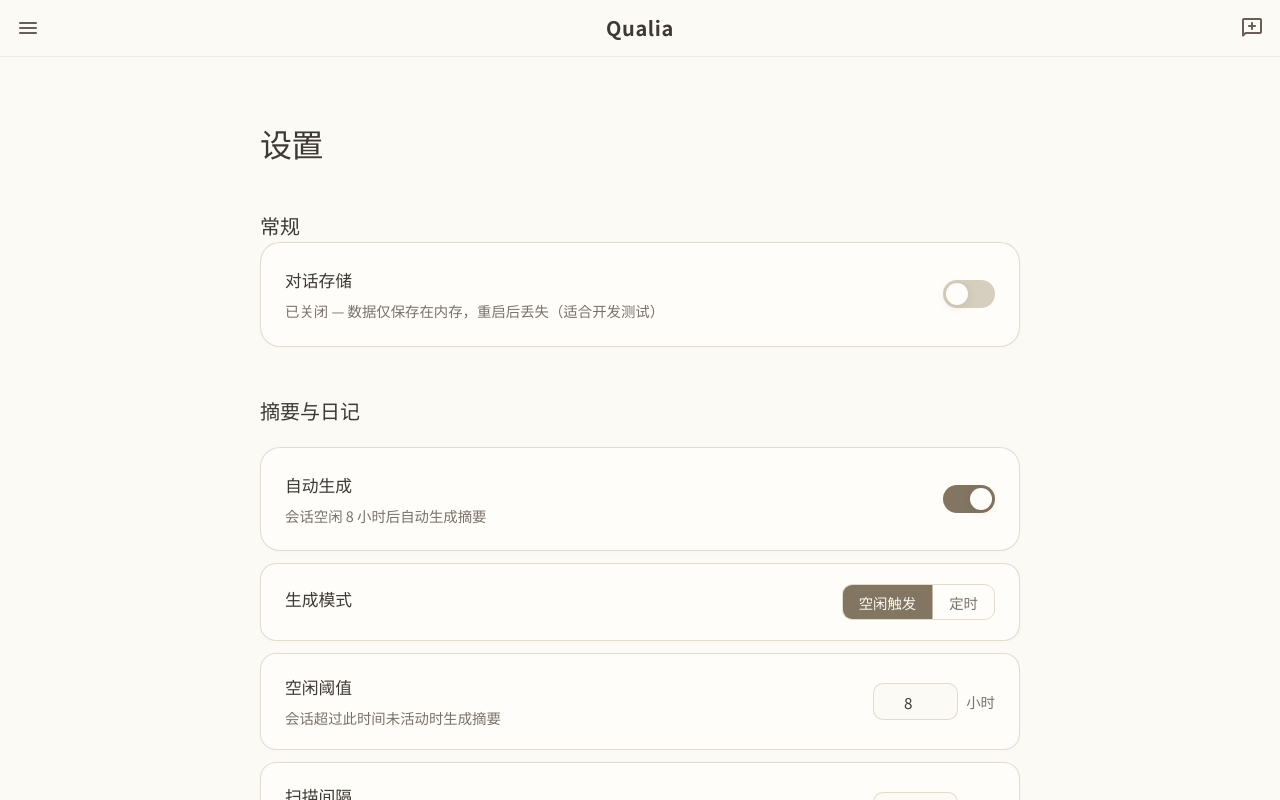
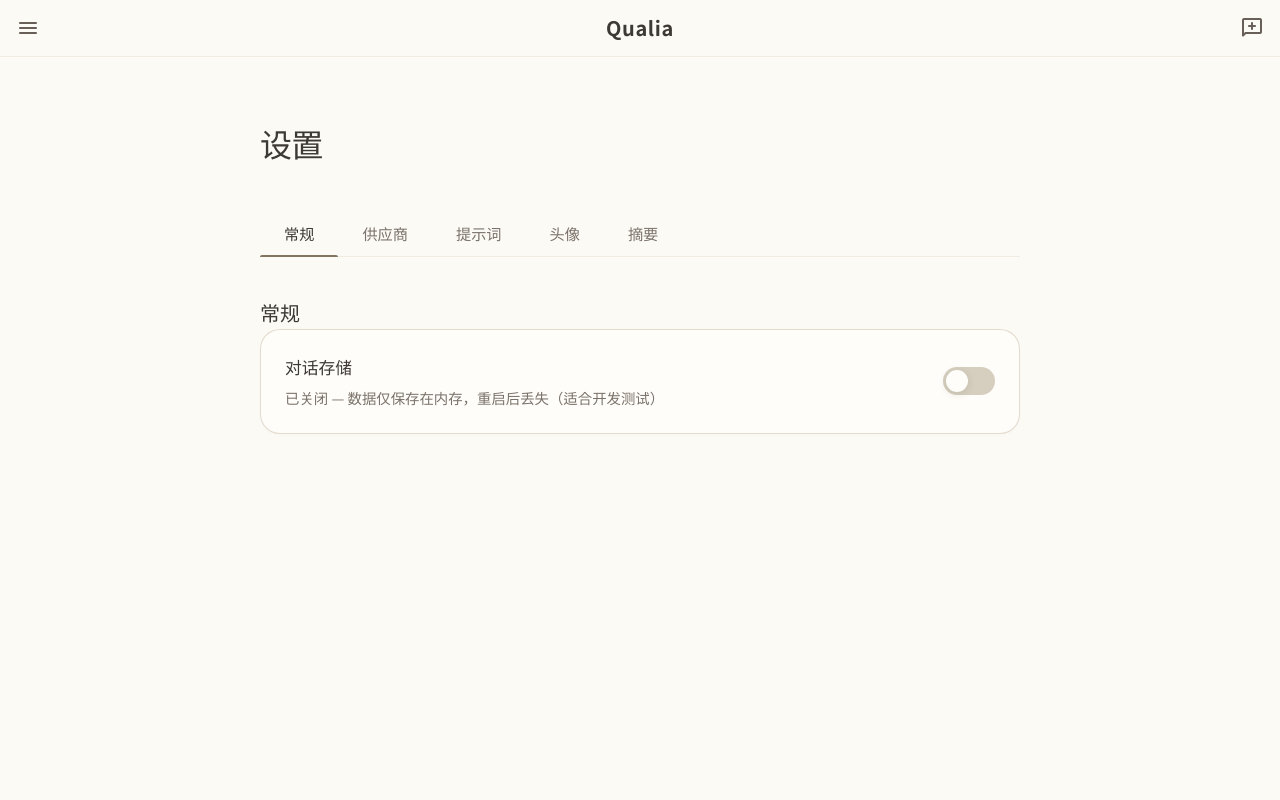
Before and after one commit to Gatanot/Qualia, a SvelteKit app: page /settings in a window 1280 px wide. Built offline with nearby package versions, Linux system fonts and the light colour scheme.

Commit message:
fix: 修复 fork 机制 parent_id 方向并移除摘要注入，设置页改为顶栏切换

```diff
--- a/src/lib/agent/context-builder.ts
+++ b/src/lib/agent/context-builder.ts
@@ -75,10 +75,7 @@
 		providerConfig: ProviderConfig,
 		systemPrompt?: string
 	): Promise<BuildResult> {
-		const parentSession = await storage.getSession(sessionId);
-		const summary = parentSession?.summary || `（尚未生成会话摘要，来自会话 ${sessionId}）`;
-
-		const newSession = await storage.forkSession(sessionId, summary);
+		const newSession = await storage.forkSession(sessionId);
 
 		const messages = await this.buildMessages(
 			newSession.id,
@@ -90,7 +87,7 @@
 
 		return {
 			messages,
-			forked: { newSessionId: newSession.id, summary }
+			forked: { newSessionId: newSession.id }
 		};
 	}
 
--- a/src/lib/agent/loop.ts
+++ b/src/lib/agent/loop.ts
@@ -49,8 +49,7 @@
 		if (buildResult.forked) {
 			yield {
 				type: 'forked',
-				newSessionId: buildResult.forked.newSessionId,
-				summary: buildResult.forked.summary
+				newSessionId: buildResult.forked.newSessionId
 			};
 		}
 
--- a/src/lib/agent/types.ts
+++ b/src/lib/agent/types.ts
@@ -20,7 +20,7 @@
 	/** 错误 */
 	| { type: 'error'; message: string }
 	/** 会话分叉 */
-	| { type: 'forked'; newSessionId: string; summary: string }
+	| { type: 'forked'; newSessionId: string }
 	/** 本轮对话完成 */
 	| { type: 'done'; messageId: string; usage?: Usage; contextWindow?: number }
 	/** LLM 调用失败，正在重试 */
@@ -33,7 +33,7 @@
 	/** 可直接传入 provider.chat 的消息列表 */
 	messages: Message[];
 	/** 如果触发了分叉，包含新会话信息 */
-	forked?: { newSessionId: string; summary: string };
+	forked?: { newSessionId: string };
 }
 
 /** 确认回调函数签名 */
--- a/src/lib/storage/memory.ts
+++ b/src/lib/storage/memory.ts
@@ -68,21 +68,33 @@
 		}
 	}
 
-	async forkSession(id: string, summary: string): Promise<Session> {
+	async forkSession(id: string): Promise<Session> {
 		const parent = this.sessions.get(id);
 		if (!parent) throw new Error(`会话不存在: ${id}`);
 
 		const newSession = await this.createSession(`[分叉] ${parent.title}`, parent.memory_snapshot);
 		newSession.parent_id = id;
+		newSession.token_count = parent.token_count;
 		this.sessions.set(newSession.id, newSession);
 
-		if (summary) {
-			await this.addMessage(newSession.id, {
+		// 复制父会话全部消息，保持缓存命中的消息序列一致
+		const parentMessages = this.messages.get(id) || [];
+		const copiedMsgs: MessageRecord[] = [];
+		let seq = 0;
+		for (const msg of parentMessages) {
+			seq++;
+			const copy: MessageRecord = {
+				...msg,
+				id: crypto.randomUUID(),
 				session_id: newSession.id,
-				role: 'system',
-				content: `【父会话摘要】\n${summary}`
-			});
+				seq
+			};
+			copiedMsgs.push(copy);
+			this.messageById.set(copy.id, copy);
 		}
+		this.messages.set(newSession.id, copiedMsgs);
+		this.seqCounter.set(newSession.id, seq);
+
 		return newSession;
 	}
 
--- a/src/lib/storage/sqlite.ts
+++ b/src/lib/storage/sqlite.ts
@@ -159,22 +159,39 @@
 		this.stmts.updateSessionStatus.run('archived', Date.now(), id);
 	}
 
-	async forkSession(id: string, summary: string): Promise<Session> {
+	async forkSession(id: string): Promise<Session> {
 		const parent = await this.getSession(id);
 		if (!parent) throw new Error(`会话不存在: ${id}`);
 
 		const newSession = await this.createSession(`[分叉] ${parent.title}`, parent.memory_snapshot);
-		newSession.parent_id = id;
-		this.stmts.updateSession.run(newSession.title, Date.now(), 0, newSession.id);
+		const now = Date.now();
+
+		// 子会话 parent_id 指向父会话
 		this.db.prepare('UPDATE sessions SET parent_id = ? WHERE id = ?').run(id, newSession.id);
 
-		if (summary) {
-			await this.addMessage(newSession.id, {
-				session_id: newSession.id,
-				role: 'system',
-				content: `【父会话摘要】\n${summary}`
-			});
+		// 复制父会话全部消息，保持缓存命中的消息序列一致
+		const parentMessages = await this.getMessages(id);
+		let seq = 0;
+		for (const msg of parentMessages) {
+			seq++;
+			this.stmts.insertMessage.run(
+				crypto.randomUUID(),
+				newSession.id,
+				msg.role, msg.content,
+				msg.reasoning_content || null,
+				msg.tool_calls ? JSON.stringify(msg.tool_calls) : null,
+				msg.tool_call_id || null,
+				msg.name || null,
+				msg.usage ? JSON.stringify(msg.usage) : null,
+				msg.audio_path || null,
+				msg.created_at,
+				seq
+			);
 		}
+
+		// 继承父会话 token_count，反映实际消息量
+		this.db.prepare('UPDATE sessions SET token_count = ?, updated_at = ? WHERE id = ?').run(parent.token_count, now, newSession.id);
+
 		return (await this.getSession(newSession.id))!;
 	}
 
--- a/src/lib/storage/types.ts
+++ b/src/lib/storage/types.ts
@@ -84,9 +84,9 @@
 	/**
 	 * 分叉会话
 	 *
-	 * 创建新会话，注入摘要作为首条 system 消息，parent_id 指向原会话。
+	 * 创建新会话，复制父会话全部消息（保持缓存命中），parent_id 指向原会话。
 	 */
-	forkSession(id: string, summary: string): Promise<Session>;
+	forkSession(id: string): Promise<Session>;
 
 	/** 添加消息，自动分配 id / created_at / seq */
 	addMessage(sessionId: string, message: Omit<MessageRecord, 'id' | 'created_at' | 'seq'> & { id?: string }): Promise<MessageRecord>;
--- a/src/routes/settings/+page.svelte
+++ b/src/routes/settings/+page.svelte
@@ -7,8 +7,19 @@
 	import AvatarEditor from '$lib/components/settings/AvatarEditor.svelte';
 	import SummarizeSettings from '$lib/components/settings/SummarizeSettings.svelte';
 
+	const TABS = [
+		{ id: 'general', label: '常规' },
+		{ id: 'provider', label: '供应商' },
+		{ id: 'prompt', label: '提示词' },
+		{ id: 'avatar', label: '头像' },
+		{ id: 'summary', label: '摘要' }
+	] as const;
+
+	type TabId = (typeof TABS)[number]['id'];
+
 	let config: AppConfig = $state({ providers: [], activeProvider: '', storageEnabled: false, systemPrompt: '', customBrandIcon: false, autoSummarize: true, summaryMode: 'idle', summaryIdleHours: 8, summaryScheduleHour: 2, summaryIntervalMin: 30 });
 	let loading = $state(true);
+	let activeTab: TabId = $state('general');
 
 	$effect(() => {
 		loadConfig();
@@ -73,8 +84,40 @@
 	<div class="settings-inner">
 		<h1>设置</h1>
 
+		<nav class="tab-bar">
+			{#each TABS as tab}
+				<button
+					class="tab-btn"
+					class:active={activeTab === tab.id}
+					onclick={() => (activeTab = tab.id)}
+				>
+					{tab.label}
+				</button>
+			{/each}
+		</nav>
+
+		<div class="tab-content">
+			{#if activeTab === 'general'}
 				<StorageToggle enabled={config.storageEnabled} ontoggle={toggleStorage} />
-
+			{:else if activeTab === 'provider'}
+				<ProviderManager
+					providers={config.providers}
+					activeProvider={config.activeProvider}
+					loading={loading}
+					onconfigchange={onProvidersChange}
+				/>
+			{:else if activeTab === 'prompt'}
+				<PromptEditor bind:systemPrompt={config.systemPrompt} onsave={saveSystemPrompt} />
+			{:else if activeTab === 'avatar'}
+				<section class="section">
+					<h2>头像</h2>
+					<AvatarEditor
+						customBrandIcon={config.customBrandIcon}
+						onsave={() => loadConfig()}
+						onreset={() => loadConfig()}
+					/>
+				</section>
+			{:else if activeTab === 'summary'}
 				<SummarizeSettings
 					bind:enabled={config.autoSummarize}
 					bind:mode={config.summaryMode}
@@ -83,24 +126,8 @@
 					bind:intervalMin={config.summaryIntervalMin}
 					onchange={saveSummarize}
 				/>
-
-		<section class="section">
-			<h2>头像</h2>
-			<AvatarEditor
-				customBrandIcon={config.customBrandIcon}
-				onsave={() => loadConfig()}
-				onreset={() => loadConfig()}
-			/>
-		</section>
-
-		<PromptEditor bind:systemPrompt={config.systemPrompt} onsave={saveSystemPrompt} />
-
-		<ProviderManager
-			providers={config.providers}
-			activeProvider={config.activeProvider}
-			loading={loading}
-			onconfigchange={onProvidersChange}
-		/>
+			{/if}
+		</div>
 	</div>
 </div>
 
@@ -128,6 +155,52 @@
 		font-family: var(--font-serif);
 	}
 
+	.tab-bar {
+		display: flex;
+		gap: 0;
+		border-bottom: 1px solid var(--border-subtle);
+		margin-bottom: var(--space-3xl);
+	}
+
+	.tab-btn {
+		position: relative;
+		padding: 0.75rem 1.5rem;
+		border: none;
+		background: transparent;
+		color: var(--text-secondary);
+		font-family: inherit;
+		font-size: var(--text-base);
+		font-weight: 400;
+		cursor: pointer;
+		transition: color 0.2s var(--ease-out);
+	}
+
+	.tab-btn:hover {
+		color: var(--text-primary);
+	}
+
+	.tab-btn::after {
+		content: '';
+		position: absolute;
+		bottom: -1px;
+		left: 0;
+		right: 0;
+		height: 2px;
+		background: var(--accent);
+		border-radius: 2px 2px 0 0;
+		transform: scaleX(0);
+		transition: transform 0.25s var(--ease-out);
+	}
+
+	.tab-btn.active {
+		color: var(--text-primary);
+		font-weight: 500;
+	}
+
+	.tab-btn.active::after {
+		transform: scaleX(1);
+	}
+
 	.section {
 		margin-bottom: var(--space-4xl);
 	}
```
Also changed, not shown: 1 other file (tests, documents, lock files or other folders). Lines whose indentation alone changed are shown as unchanged.
